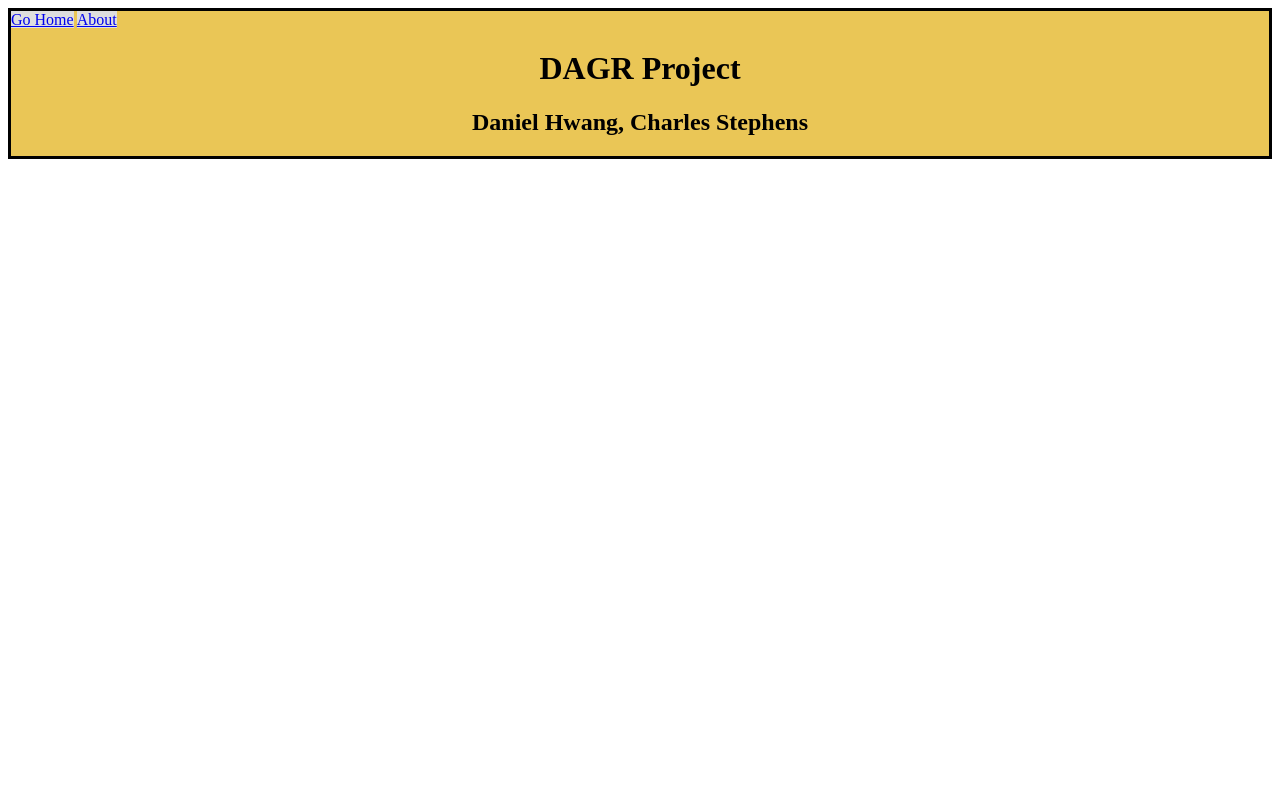
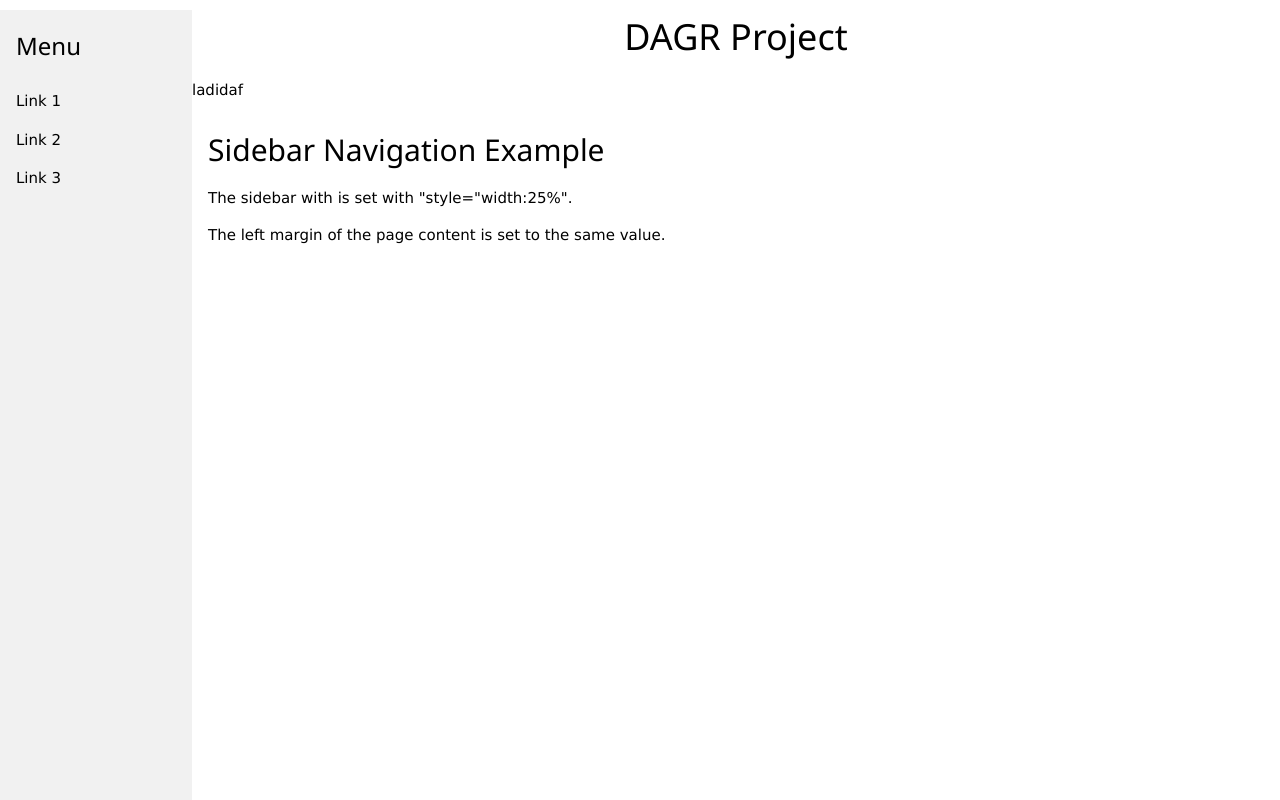
Before and after one commit to mangorocoro/dagrproject, a Django app: page / in a window 1280 px wide. Run offline with Django 3.2, Linux system fonts and the light colour scheme.

Commit message:
sidebar implementation

```diff
--- a/dagr/home/templates/base.html
+++ b/dagr/home/templates/base.html
@@ -6,14 +6,17 @@
     <meta charset="UTF-8">
     <title>DAGR Project - {% block title %}{% endblock %}</title>
 
-    <script src="{%static 'js/main.js' %}"></script>
-    <link rel="stylesheet" href="{% static 'css/main.css'%}" type="text/css" />
+    <link rel="stylesheet" type="text/css" href="{%static 'css/base.css' %}" />
+
+
 </head>
 <body>
     <div class="container">
-        {% include 'partials/nav-bar.html' %}
+        {% include 'partials/side-navbar.html' %}
+        <div style="margin-left:15%"> <!-- move the content over 15% because the sidebar is 15% wide -->
         {% block pagecontent %}
         {% endblock %}
     </div>
+
 </body>
 </html>
--- a/dagr/home/templates/index.html
+++ b/dagr/home/templates/index.html
@@ -10,7 +10,16 @@
 <body>
     {% block pagecontent %}
     <h1 align="center">DAGR Project</h1>
-    <h2 align="center">Daniel Hwang, Charles Stephens</h2>
+
+    <!-- normal tags are not padded and sit flush to sidebar -->
+    <p>ladidaf</p>
+
+    <!-- w3-container has some padding to stay a bit detached from the side navbar -->
+    <div class="w3-container">
+        <h2>Sidebar Navigation Example</h2>
+        <p>The sidebar with is set with "style="width:25%".</p>
+        <p>The left margin of the page content is set to the same value.</p>
+    </div>
     {% endblock %}
 </body>
 </html>
--- a/dagr/home/templates/partials/nav-bar.html
+++ /dev/null
@@ -1,6 +0,0 @@
-<!-- dagr/home/templates/partials/nav-bar.html-->
-
-<div class="nav">
-    <a href="{% url 'home' %}">Go Home</a>
-    <a href="{% url 'about' %}">About</a>
-</div>
--- /dev/null
+++ b/dagr/home/templates/partials/side-navbar.html
@@ -0,0 +1,7 @@
+<!-- dagr/home/templates/partiside-navbar.htmlhtml-->
+<div class="w3-sidebar w3-light-grey w3-bar-block" style="width:15%">
+  <h3 class="w3-bar-item">Menu</h3>
+  <a href="#" class="w3-bar-item w3-button">Link 1</a>
+  <a href="#" class="w3-bar-item w3-button">Link 2</a>
+  <a href="#" class="w3-bar-item w3-button">Link 3</a>
+</div>
--- /dev/null
+++ b/dagr/static/css/base.css
@@ -0,0 +1,210 @@
+/* W3.CSS 4.04 Apr 2017 by Jan Egil and Borge Refsnes */
+html{box-sizing:border-box}*,*:before,*:after{box-sizing:inherit}
+/* Extract from normalize.css by Nicolas Gallagher and Jonathan Neal git.io/normalize */
+html{-ms-text-size-adjust:100%;-webkit-text-size-adjust:100%}body{margin:0}
+article,aside,details,figcaption,figure,footer,header,main,menu,nav,section,summary{display:block}
+audio,canvas,progress,video{display:inline-block}progress{vertical-align:baseline}
+audio:not([controls]){display:none;height:0}[hidden],template{display:none}
+a{background-color:transparent;-webkit-text-decoration-skip:objects}
+a:active,a:hover{outline-width:0}abbr[title]{border-bottom:none;text-decoration:underline;text-decoration:underline dotted}
+dfn{font-style:italic}mark{background:#ff0;color:#000}
+small{font-size:80%}sub,sup{font-size:75%;line-height:0;position:relative;vertical-align:baseline}
+sub{bottom:-0.25em}sup{top:-0.5em}figure{margin:1em 40px}img{border-style:none}svg:not(:root){overflow:hidden}
+code,kbd,pre,samp{font-family:monospace,monospace;font-size:1em}hr{box-sizing:content-box;height:0;overflow:visible}
+button,input,select,textarea{font:inherit;margin:0}optgroup{font-weight:bold}
+button,input{overflow:visible}button,select{text-transform:none}
+button,html [type=button],[type=reset],[type=submit]{-webkit-appearance:button}
+button::-moz-focus-inner, [type=button]::-moz-focus-inner, [type=reset]::-moz-focus-inner, [type=submit]::-moz-focus-inner{border-style:none;padding:0}
+button:-moz-focusring, [type=button]:-moz-focusring, [type=reset]:-moz-focusring, [type=submit]:-moz-focusring{outline:1px dotted ButtonText}
+fieldset{border:1px solid #c0c0c0;margin:0 2px;padding:.35em .625em .75em}
+legend{color:inherit;display:table;max-width:100%;padding:0;white-space:normal}textarea{overflow:auto}
+[type=checkbox],[type=radio]{padding:0}
+[type=number]::-webkit-inner-spin-button,[type=number]::-webkit-outer-spin-button{height:auto}
+[type=search]{-webkit-appearance:textfield;outline-offset:-2px}
+[type=search]::-webkit-search-cancel-button,[type=search]::-webkit-search-decoration{-webkit-appearance:none}
+::-webkit-input-placeholder{color:inherit;opacity:0.54}
+::-webkit-file-upload-button{-webkit-appearance:button;font:inherit}
+/* End extract */
+html,body{font-family:Verdana,sans-serif;font-size:15px;line-height:1.5}html{overflow-x:hidden}
+h1{font-size:36px}h2{font-size:30px}h3{font-size:24px}h4{font-size:20px}h5{font-size:18px}h6{font-size:16px}.w3-serif{font-family:serif}
+h1,h2,h3,h4,h5,h6{font-family:"Segoe UI",Arial,sans-serif;font-weight:400;margin:10px 0}.w3-wide{letter-spacing:4px}
+hr{border:0;border-top:1px solid #eee;margin:20px 0}
+.w3-image{max-width:100%;height:auto}img{margin-bottom:-5px}a{color:inherit}
+.w3-table,.w3-table-all{border-collapse:collapse;border-spacing:0;width:100%;display:table}.w3-table-all{border:1px solid #ccc}
+.w3-bordered tr,.w3-table-all tr{border-bottom:1px solid #ddd}.w3-striped tbody tr:nth-child(even){background-color:#f1f1f1}
+.w3-table-all tr:nth-child(odd){background-color:#fff}.w3-table-all tr:nth-child(even){background-color:#f1f1f1}
+.w3-hoverable tbody tr:hover,.w3-ul.w3-hoverable li:hover{background-color:#ccc}.w3-centered tr th,.w3-centered tr td{text-align:center}
+.w3-table td,.w3-table th,.w3-table-all td,.w3-table-all th{padding:8px 8px;display:table-cell;text-align:left;vertical-align:top}
+.w3-table th:first-child,.w3-table td:first-child,.w3-table-all th:first-child,.w3-table-all td:first-child{padding-left:16px}
+.w3-btn,.w3-button{border:none;display:inline-block;outline:0;padding:8px 16px;vertical-align:middle;overflow:hidden;text-decoration:none;color:inherit;background-color:inherit;text-align:center;cursor:pointer;white-space:nowrap}
+.w3-btn:hover{box-shadow:0 8px 16px 0 rgba(0,0,0,0.2),0 6px 20px 0 rgba(0,0,0,0.19)}
+.w3-btn,.w3-button{-webkit-touch-callout:none;-webkit-user-select:none;-khtml-user-select:none;-moz-user-select:none;-ms-user-select:none;user-select:none}
+.w3-disabled,.w3-btn:disabled,.w3-button:disabled{cursor:not-allowed;opacity:0.3}.w3-disabled *,:disabled *{pointer-events:none}
+.w3-btn.w3-disabled:hover,.w3-btn:disabled:hover{box-shadow:none}
+.w3-badge,.w3-tag{background-color:#000;color:#fff;display:inline-block;padding-left:8px;padding-right:8px;text-align:center}.w3-badge{border-radius:50%}
+.w3-ul{list-style-type:none;padding:0;margin:0}.w3-ul li{padding:8px 16px;border-bottom:1px solid #ddd}.w3-ul li:last-child{border-bottom:none}
+.w3-tooltip,.w3-display-container{position:relative}.w3-tooltip .w3-text{display:none}.w3-tooltip:hover .w3-text{display:inline-block}
+.w3-ripple:active{opacity:0.5}.w3-ripple{transition:opacity 0s}
+.w3-input{padding:8px;display:block;border:none;border-bottom:1px solid #ccc;width:100%}
+.w3-select{padding:9px 0;width:100%;border:none;border-bottom:1px solid #ccc}
+.w3-dropdown-click,.w3-dropdown-hover{position:relative;display:inline-block;cursor:pointer}
+.w3-dropdown-hover:hover .w3-dropdown-content{display:block;z-index:1}
+.w3-dropdown-hover:first-child,.w3-dropdown-click:hover{background-color:#ccc;color:#000}
+.w3-dropdown-hover:hover > .w3-button:first-child,.w3-dropdown-click:hover > .w3-button:first-child{background-color:#ccc;color:#000}
+.w3-dropdown-content{cursor:auto;color:#000;background-color:#fff;display:none;position:absolute;min-width:160px;margin:0;padding:0}
+.w3-check,.w3-radio{width:24px;height:24px;position:relative;top:6px}
+.w3-sidebar{height:100%;width:200px;background-color:#fff;position:fixed!important;z-index:1;overflow:auto}
+.w3-bar-block .w3-dropdown-hover,.w3-bar-block .w3-dropdown-click{width:100%}
+.w3-bar-block .w3-dropdown-hover .w3-dropdown-content,.w3-bar-block .w3-dropdown-click .w3-dropdown-content{min-width:100%}
+.w3-bar-block .w3-dropdown-hover .w3-button,.w3-bar-block .w3-dropdown-click .w3-button{width:100%;text-align:left;padding:8px 16px}
+.w3-main,#main{transition:margin-left .4s}
+.w3-modal{z-index:3;display:none;padding-top:100px;position:fixed;left:0;top:0;width:100%;height:100%;overflow:auto;background-color:rgb(0,0,0);background-color:rgba(0,0,0,0.4)}
+.w3-modal-content{margin:auto;background-color:#fff;position:relative;padding:0;outline:0;width:600px}
+.w3-bar{width:100%;overflow:hidden}.w3-center .w3-bar{display:inline-block;width:auto}
+.w3-bar .w3-bar-item{padding:8px 16px;float:left;width:auto;border:none;outline:none;display:block}
+.w3-bar .w3-dropdown-hover,.w3-bar .w3-dropdown-click{position:static;float:left}
+.w3-bar .w3-button{white-space:normal}
+.w3-bar-block .w3-bar-item{width:100%;display:block;padding:8px 16px;text-align:left;border:none;outline:none;white-space:normal;float:none}
+.w3-bar-block.w3-center .w3-bar-item{text-align:center}.w3-block{display:block;width:100%}
+.w3-responsive{overflow-x:auto}
+.w3-container:after,.w3-container:before,.w3-panel:after,.w3-panel:before,.w3-row:after,.w3-row:before,.w3-row-padding:after,.w3-row-padding:before,
+.w3-cell-row:before,.w3-cell-row:after,.w3-clear:after,.w3-clear:before,.w3-bar:before,.w3-bar:after{content:"";display:table;clear:both}
+.w3-col,.w3-half,.w3-third,.w3-twothird,.w3-threequarter,.w3-quarter{float:left;width:100%}
+.w3-col.s1{width:8.33333%}.w3-col.s2{width:16.66666%}.w3-col.s3{width:24.99999%}.w3-col.s4{width:33.33333%}
+.w3-col.s5{width:41.66666%}.w3-col.s6{width:49.99999%}.w3-col.s7{width:58.33333%}.w3-col.s8{width:66.66666%}
+.w3-col.s9{width:74.99999%}.w3-col.s10{width:83.33333%}.w3-col.s11{width:91.66666%}.w3-col.s12{width:99.99999%}
+@media (min-width:601px){.w3-col.m1{width:8.33333%}.w3-col.m2{width:16.66666%}.w3-col.m3,.w3-quarter{width:24.99999%}.w3-col.m4,.w3-third{width:33.33333%}
+.w3-col.m5{width:41.66666%}.w3-col.m6,.w3-half{width:49.99999%}.w3-col.m7{width:58.33333%}.w3-col.m8,.w3-twothird{width:66.66666%}
+.w3-col.m9,.w3-threequarter{width:74.99999%}.w3-col.m10{width:83.33333%}.w3-col.m11{width:91.66666%}.w3-col.m12{width:99.99999%}}
+@media (min-width:993px){.w3-col.l1{width:8.33333%}.w3-col.l2{width:16.66666%}.w3-col.l3{width:24.99999%}.w3-col.l4{width:33.33333%}
+.w3-col.l5{width:41.66666%}.w3-col.l6{width:49.99999%}.w3-col.l7{width:58.33333%}.w3-col.l8{width:66.66666%}
+.w3-col.l9{width:74.99999%}.w3-col.l10{width:83.33333%}.w3-col.l11{width:91.66666%}.w3-col.l12{width:99.99999%}}
+.w3-content{max-width:980px;margin:auto}.w3-rest{overflow:hidden}
+.w3-cell-row{display:table;width:100%}.w3-cell{display:table-cell}
+.w3-cell-top{vertical-align:top}.w3-cell-middle{vertical-align:middle}.w3-cell-bottom{vertical-align:bottom}
+.w3-hide{display:none!important}.w3-show-block,.w3-show{display:block!important}.w3-show-inline-block{display:inline-block!important}
+@media (max-width:600px){.w3-modal-content{margin:0 10px;width:auto!important}.w3-modal{padding-top:30px}
+.w3-dropdown-hover.w3-mobile .w3-dropdown-content,.w3-dropdown-click.w3-mobile .w3-dropdown-content{position:relative}
+.w3-hide-small{display:none!important}.w3-mobile{display:block;width:100%!important}.w3-bar-item.w3-mobile,.w3-dropdown-hover.w3-mobile,.w3-dropdown-click.w3-mobile{text-align:center}
+.w3-dropdown-hover.w3-mobile,.w3-dropdown-hover.w3-mobile .w3-btn,.w3-dropdown-hover.w3-mobile .w3-button,.w3-dropdown-click.w3-mobile,.w3-dropdown-click.w3-mobile .w3-btn,.w3-dropdown-click.w3-mobile .w3-button{width:100%}}
+@media (max-width:768px){.w3-modal-content{width:500px}.w3-modal{padding-top:50px}}
+@media (min-width:993px){.w3-modal-content{width:900px}.w3-hide-large{display:none!important}.w3-sidebar.w3-collapse{display:block!important}}
+@media (max-width:992px) and (min-width:601px){.w3-hide-medium{display:none!important}}
+@media (max-width:992px){.w3-sidebar.w3-collapse{display:none}.w3-main{margin-left:0!important;margin-right:0!important}}
+.w3-top,.w3-bottom{position:fixed;width:100%;z-index:1}.w3-top{top:0}.w3-bottom{bottom:0}
+.w3-overlay{position:fixed;display:none;width:100%;height:100%;top:0;left:0;right:0;bottom:0;background-color:rgba(0,0,0,0.5);z-index:2}
+.w3-display-topleft{position:absolute;left:0;top:0}.w3-display-topright{position:absolute;right:0;top:0}
+.w3-display-bottomleft{position:absolute;left:0;bottom:0}.w3-display-bottomright{position:absolute;right:0;bottom:0}
+.w3-display-middle{position:absolute;top:50%;left:50%;transform:translate(-50%,-50%);-ms-transform:translate(-50%,-50%)}
+.w3-display-left{position:absolute;top:50%;left:0%;transform:translate(0%,-50%);-ms-transform:translate(-0%,-50%)}
+.w3-display-right{position:absolute;top:50%;right:0%;transform:translate(0%,-50%);-ms-transform:translate(0%,-50%)}
+.w3-display-topmiddle{position:absolute;left:50%;top:0;transform:translate(-50%,0%);-ms-transform:translate(-50%,0%)}
+.w3-display-bottommiddle{position:absolute;left:50%;bottom:0;transform:translate(-50%,0%);-ms-transform:translate(-50%,0%)}
+.w3-display-container:hover .w3-display-hover{display:block}.w3-display-container:hover span.w3-display-hover{display:inline-block}.w3-display-hover{display:none}
+.w3-display-position{position:absolute}
+.w3-circle{border-radius:50%}
+.w3-round-small{border-radius:2px}.w3-round,.w3-round-medium{border-radius:4px}.w3-round-large{border-radius:8px}.w3-round-xlarge{border-radius:16px}.w3-round-xxlarge{border-radius:32px}
+.w3-row-padding,.w3-row-padding>.w3-half,.w3-row-padding>.w3-third,.w3-row-padding>.w3-twothird,.w3-row-padding>.w3-threequarter,.w3-row-padding>.w3-quarter,.w3-row-padding>.w3-col{padding:0 8px}
+.w3-container,.w3-panel{padding:0.01em 16px}.w3-panel{margin-top:16px;margin-bottom:16px}
+.w3-code,.w3-codespan{font-family:Consolas,"courier new";font-size:16px}
+.w3-code{width:auto;background-color:#fff;padding:8px 12px;border-left:4px solid #4CAF50;word-wrap:break-word}
+.w3-codespan{color:crimson;background-color:#f1f1f1;padding-left:4px;padding-right:4px;font-size:110%}
+.w3-card,.w3-card-2{box-shadow:0 2px 5px 0 rgba(0,0,0,0.16),0 2px 10px 0 rgba(0,0,0,0.12)}
+.w3-card-4,.w3-hover-shadow:hover{box-shadow:0 4px 10px 0 rgba(0,0,0,0.2),0 4px 20px 0 rgba(0,0,0,0.19)}
+.w3-spin{animation:w3-spin 2s infinite linear}@keyframes w3-spin{0%{transform:rotate(0deg)}100%{transform:rotate(359deg)}}
+.w3-animate-fading{animation:fading 10s infinite}@keyframes fading{0%{opacity:0}50%{opacity:1}100%{opacity:0}}
+.w3-animate-opacity{animation:opac 0.8s}@keyframes opac{from{opacity:0} to{opacity:1}}
+.w3-animate-top{position:relative;animation:animatetop 0.4s}@keyframes animatetop{from{top:-300px;opacity:0} to{top:0;opacity:1}}
+.w3-animate-left{position:relative;animation:animateleft 0.4s}@keyframes animateleft{from{left:-300px;opacity:0} to{left:0;opacity:1}}
+.w3-animate-right{position:relative;animation:animateright 0.4s}@keyframes animateright{from{right:-300px;opacity:0} to{right:0;opacity:1}}
+.w3-animate-bottom{position:relative;animation:animatebottom 0.4s}@keyframes animatebottom{from{bottom:-300px;opacity:0} to{bottom:0;opacity:1}}
+.w3-animate-zoom {animation:animatezoom 0.6s}@keyframes animatezoom{from{transform:scale(0)} to{transform:scale(1)}}
+.w3-animate-input{transition:width 0.4s ease-in-out}.w3-animate-input:focus{width:100%!important}
+.w3-opacity,.w3-hover-opacity:hover{opacity:0.60}.w3-opacity-off,.w3-hover-opacity-off:hover{opacity:1}
+.w3-opacity-max{opacity:0.25}.w3-opacity-min{opacity:0.75}
+.w3-greyscale-max,.w3-grayscale-max,.w3-hover-greyscale:hover,.w3-hover-grayscale:hover{filter:grayscale(100%)}
+.w3-greyscale,.w3-grayscale{filter:grayscale(75%)}.w3-greyscale-min,.w3-grayscale-min{filter:grayscale(50%)}
+.w3-sepia{filter:sepia(75%)}.w3-sepia-max,.w3-hover-sepia:hover{filter:sepia(100%)}.w3-sepia-min{filter:sepia(50%)}
+.w3-tiny{font-size:10px!important}.w3-small{font-size:12px!important}.w3-medium{font-size:15px!important}.w3-large{font-size:18px!important}
+.w3-xlarge{font-size:24px!important}.w3-xxlarge{font-size:36px!important}.w3-xxxlarge{font-size:48px!important}.w3-jumbo{font-size:64px!important}
+.w3-left-align{text-align:left!important}.w3-right-align{text-align:right!important}.w3-justify{text-align:justify!important}.w3-center{text-align:center!important}
+.w3-border-0{border:0!important}.w3-border{border:1px solid #ccc!important}
+.w3-border-top{border-top:1px solid #ccc!important}.w3-border-bottom{border-bottom:1px solid #ccc!important}
+.w3-border-left{border-left:1px solid #ccc!important}.w3-border-right{border-right:1px solid #ccc!important}
+.w3-topbar{border-top:6px solid #ccc!important}.w3-bottombar{border-bottom:6px solid #ccc!important}
+.w3-leftbar{border-left:6px solid #ccc!important}.w3-rightbar{border-right:6px solid #ccc!important}
+.w3-section,.w3-code{margin-top:16px!important;margin-bottom:16px!important}
+.w3-margin{margin:16px!important}.w3-margin-top{margin-top:16px!important}.w3-margin-bottom{margin-bottom:16px!important}
+.w3-margin-left{margin-left:16px!important}.w3-margin-right{margin-right:16px!important}
+.w3-padding-small{padding:4px 8px!important}.w3-padding{padding:8px 16px!important}.w3-padding-large{padding:12px 24px!important}
+.w3-padding-16{padding-top:16px!important;padding-bottom:16px!important}.w3-padding-24{padding-top:24px!important;padding-bottom:24px!important}
+.w3-padding-32{padding-top:32px!important;padding-bottom:32px!important}.w3-padding-48{padding-top:48px!important;padding-bottom:48px!important}
+.w3-padding-64{padding-top:64px!important;padding-bottom:64px!important}
+.w3-left{float:left!important}.w3-right{float:right!important}
+.w3-button:hover{color:#000!important;background-color:#ccc!important}
+.w3-transparent,.w3-hover-none:hover{background-color:transparent!important}
+.w3-hover-none:hover{box-shadow:none!important}
+/* Colors */
+.w3-amber,.w3-hover-amber:hover{color:#000!important;background-color:#ffc107!important}
+.w3-aqua,.w3-hover-aqua:hover{color:#000!important;background-color:#00ffff!important}
+.w3-blue,.w3-hover-blue:hover{color:#fff!important;background-color:#2196F3!important}
+.w3-light-blue,.w3-hover-light-blue:hover{color:#000!important;background-color:#87CEEB!important}
+.w3-brown,.w3-hover-brown:hover{color:#fff!important;background-color:#795548!important}
+.w3-cyan,.w3-hover-cyan:hover{color:#000!important;background-color:#00bcd4!important}
+.w3-blue-grey,.w3-hover-blue-grey:hover,.w3-blue-gray,.w3-hover-blue-gray:hover{color:#fff!important;background-color:#607d8b!important}
+.w3-green,.w3-hover-green:hover{color:#fff!important;background-color:#4CAF50!important}
+.w3-light-green,.w3-hover-light-green:hover{color:#000!important;background-color:#8bc34a!important}
+.w3-indigo,.w3-hover-indigo:hover{color:#fff!important;background-color:#3f51b5!important}
+.w3-khaki,.w3-hover-khaki:hover{color:#000!important;background-color:#f0e68c!important}
+.w3-lime,.w3-hover-lime:hover{color:#000!important;background-color:#cddc39!important}
+.w3-orange,.w3-hover-orange:hover{color:#000!important;background-color:#ff9800!important}
+.w3-deep-orange,.w3-hover-deep-orange:hover{color:#fff!important;background-color:#ff5722!important}
+.w3-pink,.w3-hover-pink:hover{color:#fff!important;background-color:#e91e63!important}
+.w3-purple,.w3-hover-purple:hover{color:#fff!important;background-color:#9c27b0!important}
+.w3-deep-purple,.w3-hover-deep-purple:hover{color:#fff!important;background-color:#673ab7!important}
+.w3-red,.w3-hover-red:hover{color:#fff!important;background-color:#f44336!important}
+.w3-sand,.w3-hover-sand:hover{color:#000!important;background-color:#fdf5e6!important}
+.w3-teal,.w3-hover-teal:hover{color:#fff!important;background-color:#009688!important}
+.w3-yellow,.w3-hover-yellow:hover{color:#000!important;background-color:#ffeb3b!important}
+.w3-white,.w3-hover-white:hover{color:#000!important;background-color:#fff!important}
+.w3-black,.w3-hover-black:hover{color:#fff!important;background-color:#000!important}
+.w3-grey,.w3-hover-grey:hover,.w3-gray,.w3-hover-gray:hover{color:#000!important;background-color:#bbb!important}
+.w3-light-grey,.w3-hover-light-grey:hover,.w3-light-gray,.w3-hover-light-gray:hover{color:#000!important;background-color:#f1f1f1!important}
+.w3-dark-grey,.w3-hover-dark-grey:hover,.w3-dark-gray,.w3-hover-dark-gray:hover{color:#fff!important;background-color:#616161!important}
+.w3-pale-red,.w3-hover-pale-red:hover{color:#000!important;background-color:#ffdddd!important}
+.w3-pale-green,.w3-hover-pale-green:hover{color:#000!important;background-color:#ddffdd!important}
+.w3-pale-yellow,.w3-hover-pale-yellow:hover{color:#000!important;background-color:#ffffcc!important}
+.w3-pale-blue,.w3-hover-pale-blue:hover{color:#000!important;background-color:#ddffff!important}
+.w3-text-red,.w3-hover-text-red:hover{color:#f44336!important}
+.w3-text-green,.w3-hover-text-green:hover{color:#4CAF50!important}
+.w3-text-blue,.w3-hover-text-blue:hover{color:#2196F3!important}
+.w3-text-yellow,.w3-hover-text-yellow:hover{color:#ffeb3b!important}
+.w3-text-white,.w3-hover-text-white:hover{color:#fff!important}
+.w3-text-black,.w3-hover-text-black:hover{color:#000!important}
+.w3-text-grey,.w3-hover-text-grey:hover,.w3-text-gray,.w3-hover-text-gray:hover{color:#757575!important}
+.w3-text-amber{color:#ffc107!important}
+.w3-text-aqua{color:#00ffff!important}
+.w3-text-light-blue{color:#87CEEB!important}
+.w3-text-brown{color:#795548!important}
+.w3-text-cyan{color:#00bcd4!important}
+.w3-text-blue-grey,.w3-text-blue-gray{color:#607d8b!important}
+.w3-text-light-green{color:#8bc34a!important}
+.w3-text-indigo{color:#3f51b5!important}
+.w3-text-khaki{color:#b4aa50!important}
+.w3-text-lime{color:#cddc39!important}
+.w3-text-orange{color:#ff9800!important}
+.w3-text-deep-orange{color:#ff5722!important}
+.w3-text-pink{color:#e91e63!important}
+.w3-text-purple{color:#9c27b0!important}
+.w3-text-deep-purple{color:#673ab7!important}
+.w3-text-sand{color:#fdf5e6!important}
+.w3-text-teal{color:#009688!important}
+.w3-text-light-grey,.w3-hover-text-light-grey:hover,.w3-text-light-gray,.w3-hover-text-light-gray:hover{color:#f1f1f1!important}
+.w3-text-dark-grey,.w3-hover-text-dark-grey:hover,.w3-text-dark-gray,.w3-hover-text-dark-gray:hover{color:#3a3a3a!important}
+.w3-border-red,.w3-hover-border-red:hover{border-color:#f44336!important}
+.w3-border-green,.w3-hover-border-green:hover{border-color:#4CAF50!important}
+.w3-border-blue,.w3-hover-border-blue:hover{border-color:#2196F3!important}
+.w3-border-yellow,.w3-hover-border-yellow:hover{border-color:#ffeb3b!important}
+.w3-border-white,.w3-hover-border-white:hover{border-color:#fff!important}
+.w3-border-black,.w3-hover-border-black:hover{border-color:#000!important}
+.w3-border-grey,.w3-hover-border-grey:hover,.w3-border-gray,.w3-hover-border-gray:hover{border-color:#bbb!important}
--- a/dagr/static/css/main.css
+++ /dev/null
@@ -1,9 +0,0 @@
-.container {
-    background: #eac656;
-    margin: 10 10 10 10;
-    border: 3px solid black;
-}
-
-.nav a {
-    background: #dedede;
-}
```
